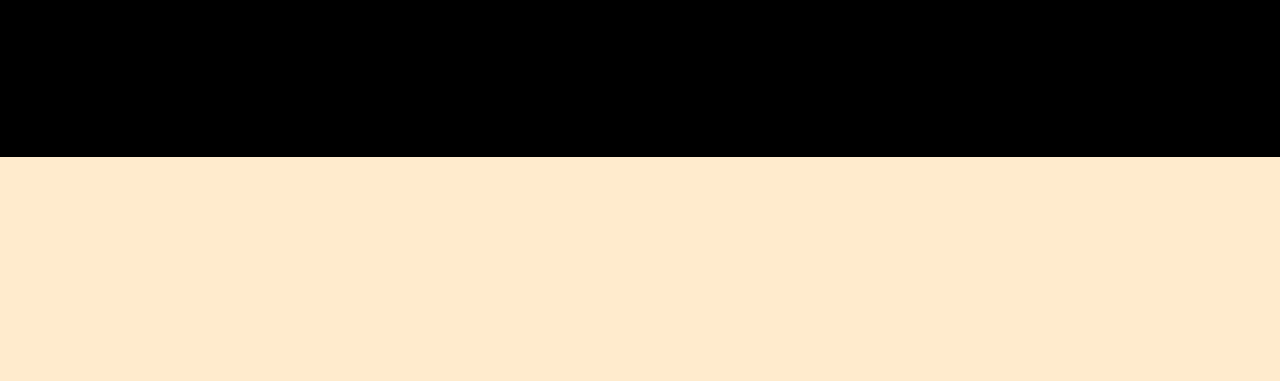
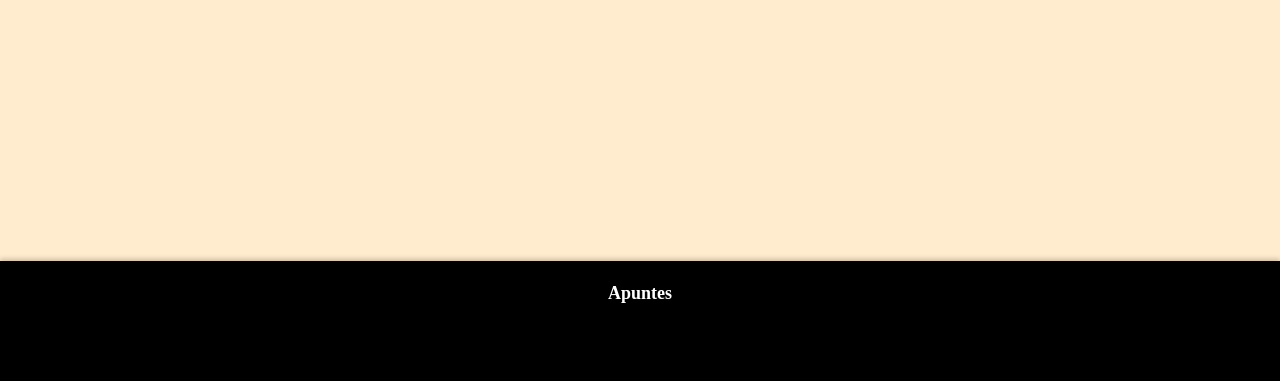
Before and after one commit to Dereck-ruuiz/5IV8_CabreraRuizDereck_PWP, a plain HTML site: page index.html in a window 1280 px wide. Shown: the part 419-800 px from the top of the page. Drawn offline with Linux system fonts and the light colour scheme.

Commit message:
se agrega estilo al footer del index

```diff
--- a/css/style.css
+++ b/css/style.css
@@ -65,17 +65,29 @@
 footer {
     background-color: black;
     text-align: center;
-    margin-top:50px;
-    width:100%;
-    height:200px;
-    display: flex;
-    flex-direction: column;
+    color: white;
+    padding: 20px 0;
+    width: 100%;
+    position: fixed;
+    bottom: 0;
+    left: 0;
+    height: 80px;
+    box-shadow: 0 -2px 5px rgba(0, 0, 0, 0.2);
 }
 
-footer a{
-    background-color: black;
+
+footer a {
     color: white;
     text-decoration: none;
     font-weight: bold;
+    font-size: 18px;
+    padding: 0 15px;
+    transition: color 0.3s;
+    background-color: black;
+}
+
+footer a:hover {
+    color: black;
+    background-color: white;
     font-size: 25px;
 }
```
Also changed, not shown: 04 Formulario/formulario.html (added).
